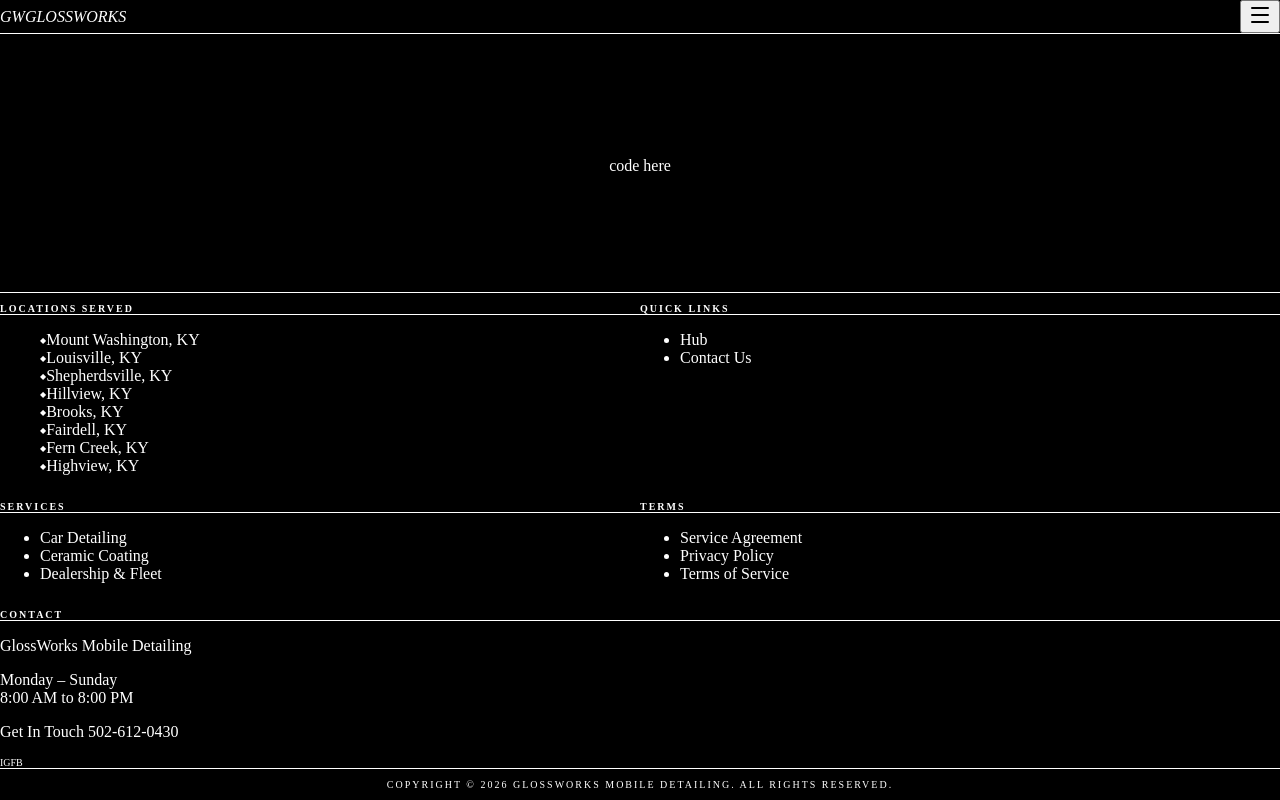
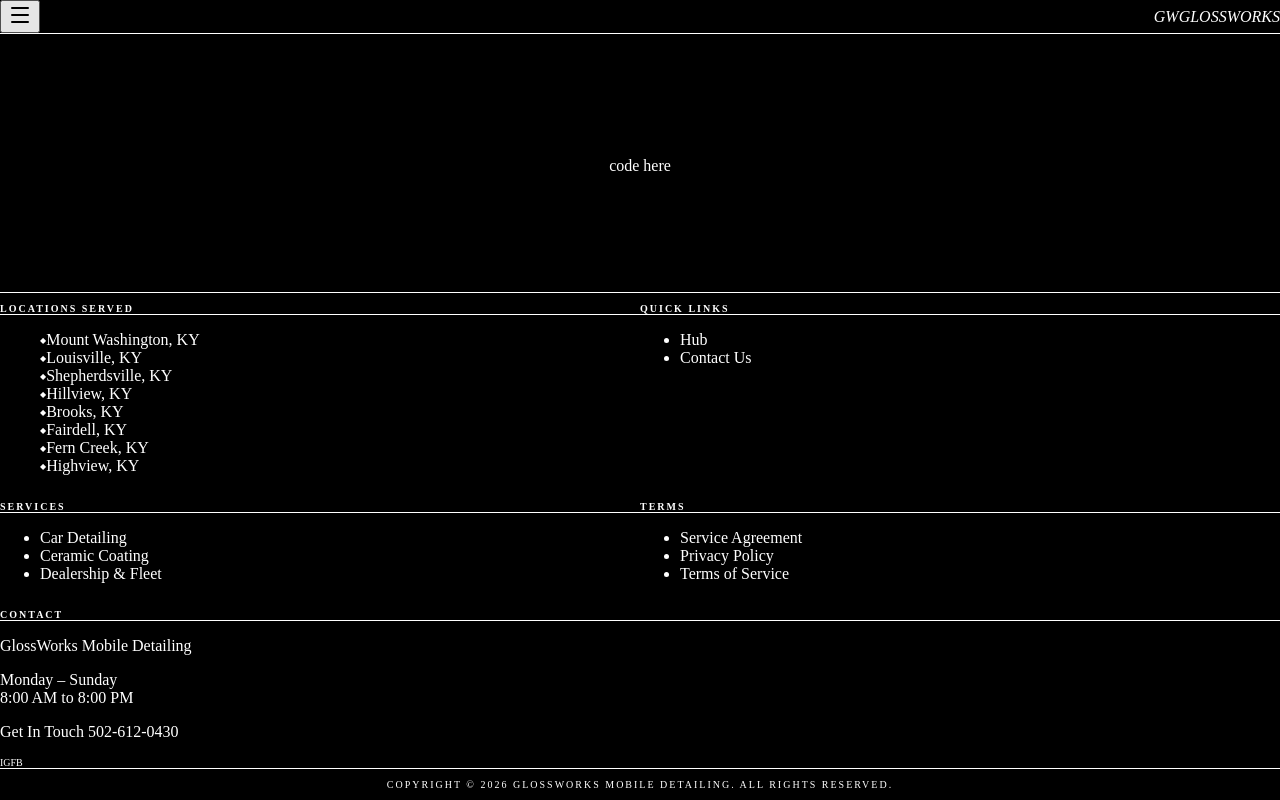
Before and after one commit to wafflemuncher1/website, a Next.js app: page / in a window 1280 px wide. Built offline with nearby package versions, Linux system fonts and the light colour scheme.

Commit message:
Trigger redeploy

```diff
--- a/src/components/Header.tsx
+++ b/src/components/Header.tsx
@@ -8,31 +8,28 @@
 
 export default function Header({ onMenuClick }: HeaderProps) {
   return (
-    <header className="fixed top-0 left-0 w-full z-[9999] bg-black/80 backdrop-blur-md border-b border-zinc-900 px-6 py-6">
-      <div className="flex justify-between items-center max-w-screen-xl mx-auto">
-        {/* LEFT: Logo Area */}
-        <div className="flex items-center">
-          <div className="h-8 w-8 bg-blue-600 rounded flex items-center justify-center mr-2">
-            <span className="text-white font-black text-xs italic">GW</span>
-          </div>
-
-          <span className="font-black tracking-tighter text-xl italic">
-            GLOSS<span className="text-blue-600">WORKS</span>
-          </span>
-        </div>
-
-        {/* RIGHT: Sidebar Trigger */}
+    <header className="fixed top-0 left-0 w-full z-[9999] bg-black/80 backdrop-blur-md border-b border-zinc-900 px-6 py-5">
+      <div className="flex items-center justify-between max-w-screen-xl mx-auto">
+        {/* LEFT: Sidebar Trigger */}
         <button
           type="button"
-          onClick={() => {
-            console.log('menu clicked');
-            onMenuClick?.();
-          }}
-          className="p-2 hover:bg-zinc-900 rounded-lg transition text-blue-500"
+          onClick={onMenuClick}
+          className="p-2 rounded-lg hover:bg-zinc-900 transition text-blue-500"
           aria-label="Open menu"
         >
           <Menu size={24} />
         </button>
+
+        {/* RIGHT: Company Name */}
+        <div className="flex items-center gap-2">
+          <div className="h-8 w-8 bg-blue-600 rounded flex items-center justify-center">
+            <span className="text-white font-black text-xs italic">GW</span>
+          </div>
+
+          <span className="font-black tracking-tighter text-xl italic text-right">
+            GLOSS<span className="text-blue-600">WORKS</span>
+          </span>
+        </div>
       </div>
     </header>
   );
--- a/src/components/SidebarDrawer.tsx
+++ b/src/components/SidebarDrawer.tsx
@@ -25,7 +25,7 @@
       {/* Backdrop */}
       <div
         className={[
-          'fixed inset-0 z-[60] bg-black/60 transition-opacity duration-200',
+          'fixed inset-0 z-[9998] bg-black/60 transition-opacity duration-200',
           open ? 'opacity-100' : 'opacity-0 pointer-events-none',
         ].join(' ')}
         onClick={onClose}
@@ -35,14 +35,15 @@
       {/* Drawer (LEFT) */}
       <aside
         className={[
-          'fixed top-0 left-0 z-[70] h-dvh w-72', // left side + fixed width
+          'fixed top-0 left-0 z-[9999] h-dvh w-72',
           'bg-zinc-950 text-white shadow-2xl',
           'transform transition-transform duration-200 will-change-transform',
-          open ? 'translate-x-0' : '-translate-x-full', // slide from left
+          open ? 'translate-x-0' : '-translate-x-full',
         ].join(' ')}
         role="dialog"
         aria-modal="true"
         aria-label="Sidebar menu"
+        onClick={(e) => e.stopPropagation()}
       >
         <div className="flex items-center justify-end p-3 border-b border-zinc-800">
           <button
@@ -55,7 +56,6 @@
           </button>
         </div>
 
-        {/* Placeholder content so it’s obvious */}
         <div className="p-4">
           <div className="h-32 rounded-xl border border-zinc-800 bg-black/40" />
         </div>
```
